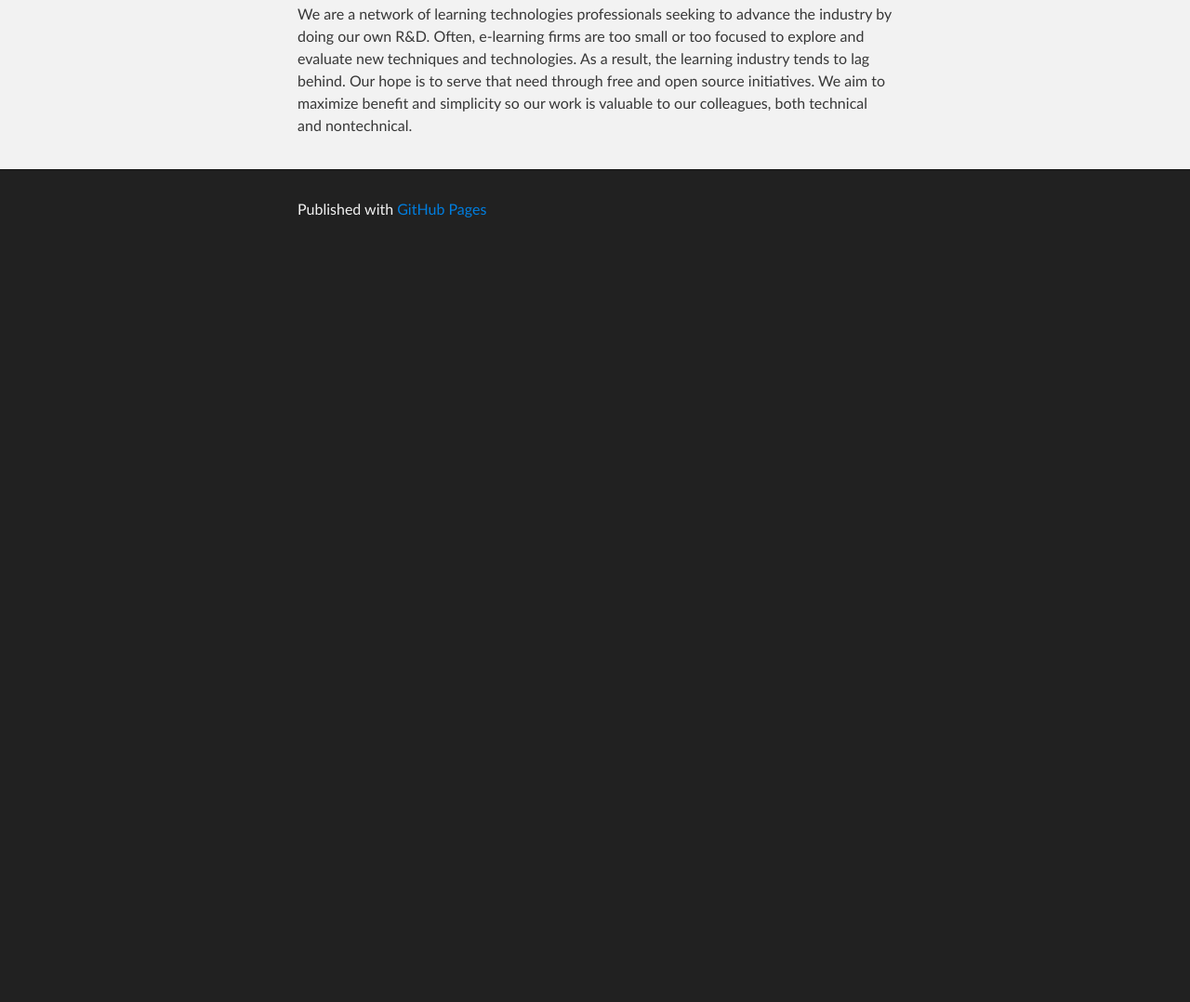
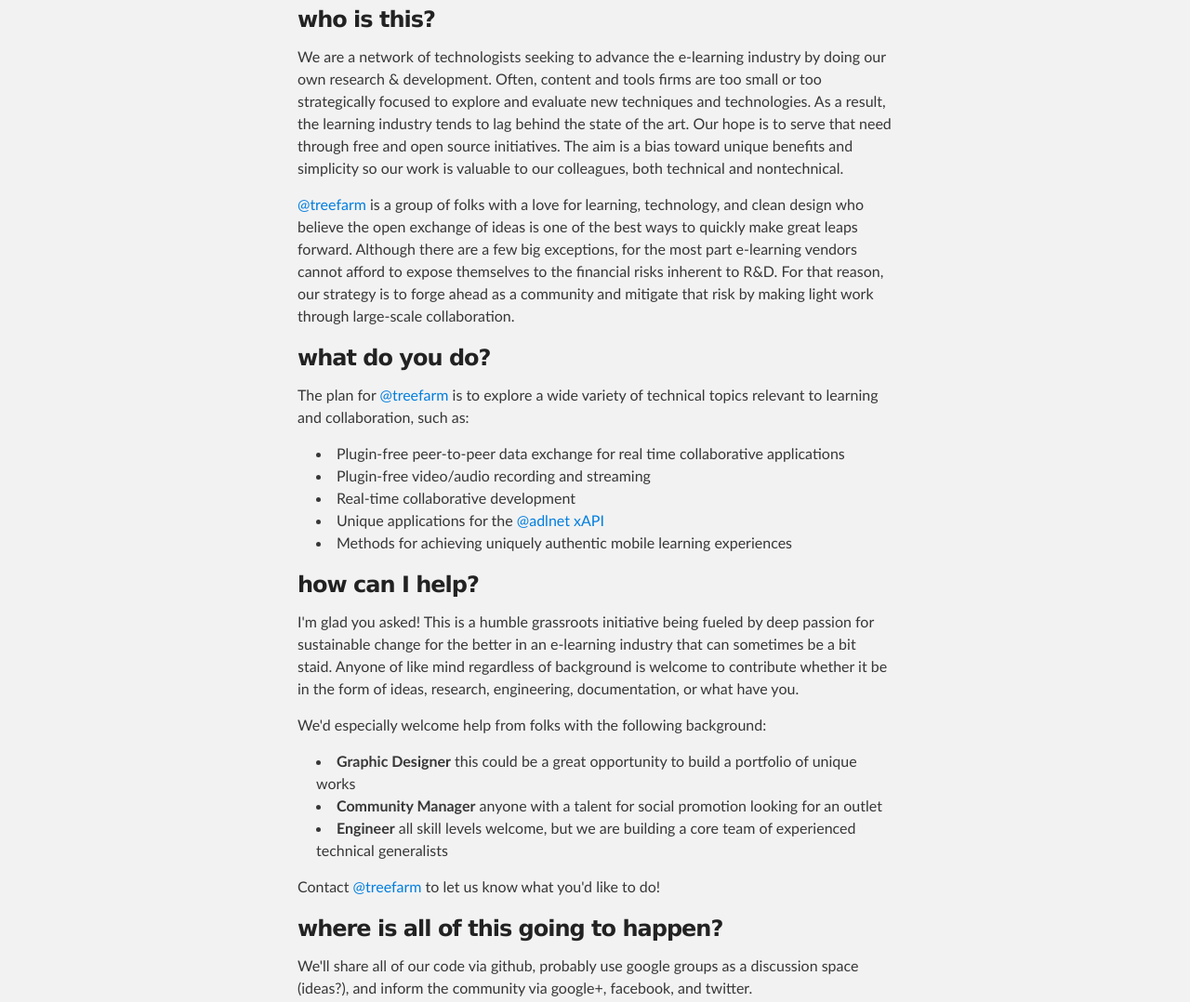
Before and after one commit to treefarm/treefarm.github.io, a plain HTML site: page index.html in a window 1280 px wide. Shown: the part 257-1335 px from the top of the page at 93% size. Before the commit the page ends 800 px from the top, so only its background shows below. Drawn offline with Linux system fonts and the light colour scheme.

Commit message:
Replace master branch with page content via GitHub

```diff
--- a/index.html
+++ b/index.html
@@ -27,7 +27,41 @@
     <!-- MAIN CONTENT -->
     <div id="main_content_wrap" class="outer">
       <section id="main_content" class="inner">
-        <p>We are a network of learning technologies professionals seeking to advance the industry by doing our own R&amp;D. Often, e-learning firms are too small or too focused to explore and evaluate new techniques and technologies. As a result, the learning industry tends to lag behind. Our hope is to serve that need through free and open source initiatives. We aim to maximize benefit and simplicity so our work is valuable to our colleagues, both technical and nontechnical.</p>
+        <h3>who is this?</h3>
+
+<p>We are a network of technologists seeking to advance the e-learning industry by doing our own research &amp; development. Often, content and tools firms are too small or too strategically focused to explore and evaluate new techniques and technologies. As a result, the learning industry tends to lag behind the state of the art. Our hope is to serve that need through free and open source initiatives. The aim is a bias toward unique benefits and simplicity so our work is valuable to our colleagues, both technical and nontechnical.</p>
+
+<p><a href="https://github.com/treefarm" class="user-mention">@treefarm</a> is a group of folks with a love for learning, technology, and clean design who believe the open exchange of ideas is one of the best ways to quickly make great leaps forward. Although there are a few big exceptions, for the most part e-learning vendors cannot afford to expose themselves to the financial risks inherent to R&amp;D. For that reason, our strategy is to forge ahead as a community and mitigate that risk by making light work through large-scale collaboration.</p>
+
+<h3>what do you do?</h3>
+
+<p>The plan for <a href="https://github.com/treefarm" class="user-mention">@treefarm</a> is to explore a wide variety of technical topics relevant to learning and collaboration, such as:</p>
+
+<ul>
+<li>Plugin-free peer-to-peer data exchange for real time collaborative applications</li>
+<li>Plugin-free video/audio recording and streaming</li>
+<li>Real-time collaborative development</li>
+<li>Unique applications for the <a href="https://github.com/adlnet" class="user-mention">@adlnet</a> <a href="https://github.com/adlnet/xAPI-Spec">xAPI</a>
+</li>
+<li>Methods for achieving uniquely authentic mobile learning experiences</li>
+</ul><h3>how can I help?</h3>
+
+<p>I'm glad you asked! This is a humble grassroots initiative being fueled by deep passion for sustainable change for the better in an e-learning industry that can sometimes be a bit staid. Anyone of like mind regardless of background is welcome to contribute whether it be in the form of ideas, research, engineering, documentation, or what have you.</p>
+
+<p>We'd especially welcome help from folks with the following background:</p>
+
+<ul>
+<li>
+<strong>Graphic Designer</strong> this could be a great opportunity to build a portfolio of unique works</li>
+<li>
+<strong>Community Manager</strong> anyone with a talent for social promotion looking for an outlet</li>
+<li>
+<strong>Engineer</strong> all skill levels welcome, but we are building a core team of experienced technical generalists</li>
+</ul><p>Contact <a href="https://github.com/treefarm" class="user-mention">@treefarm</a> to let us know what you'd like to do!</p>
+
+<h3>where is all of this going to happen?</h3>
+
+<p>We'll share all of our code via github, probably use google groups as a discussion space (ideas?), and inform the community via google+, facebook, and twitter.</p>
       </section>
     </div>
 
@@ -38,6 +72,16 @@
       </footer>
     </div>
 
+              <script type="text/javascript">
+            var gaJsHost = (("https:" == document.location.protocol) ? "https://ssl." : "http://www.");
+            document.write(unescape("%3Cscript src='" + gaJsHost + "google-analytics.com/ga.js' type='text/javascript'%3E%3C/script%3E"));
+          </script>
+          <script type="text/javascript">
+            try {
+              var pageTracker = _gat._getTracker("UA-40436394-1");
+            pageTracker._trackPageview();
+            } catch(err) {}
+          </script>
 
 
   </body>
```
Also changed, not shown: params.json (+1 -1 lines).
